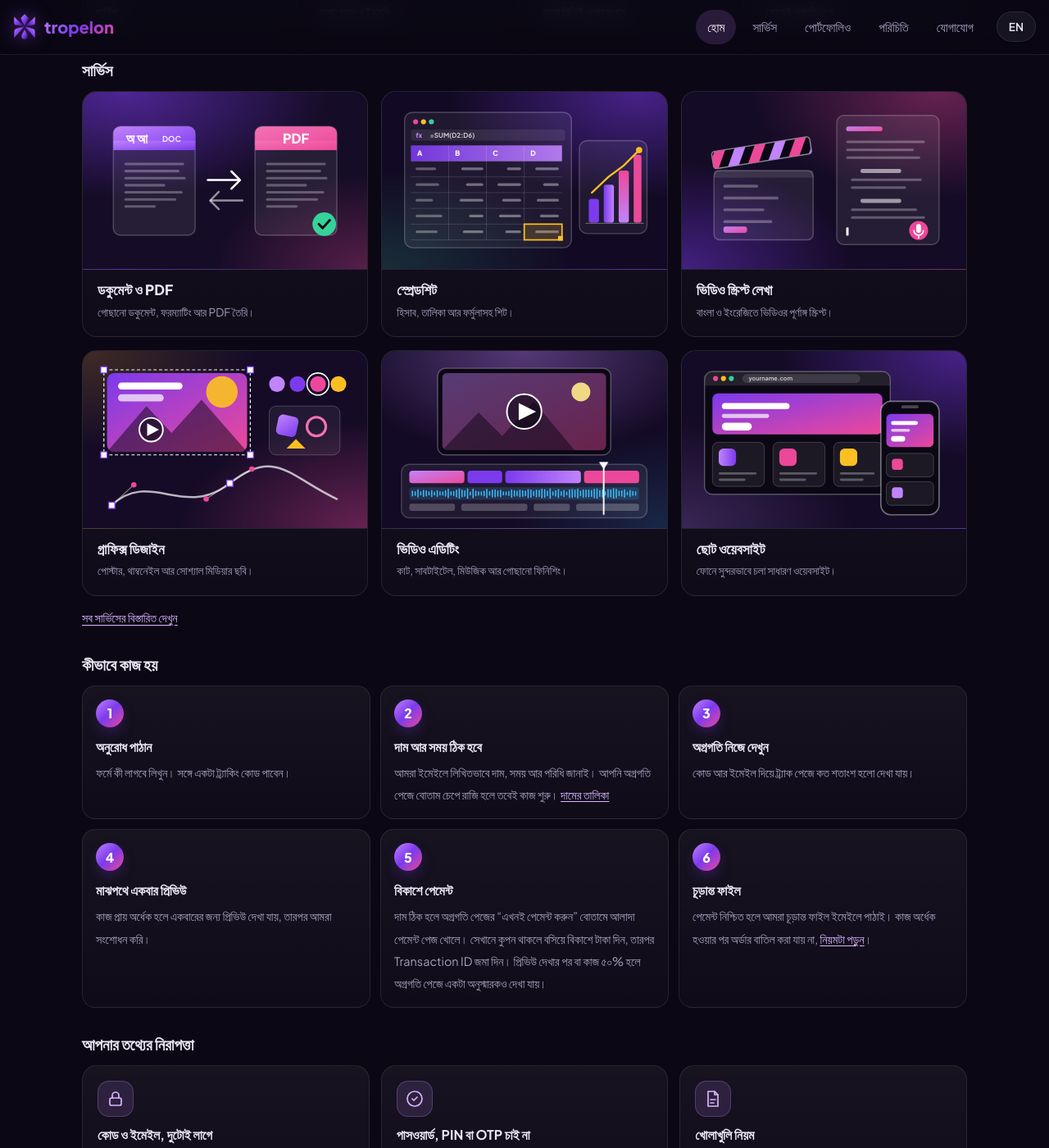
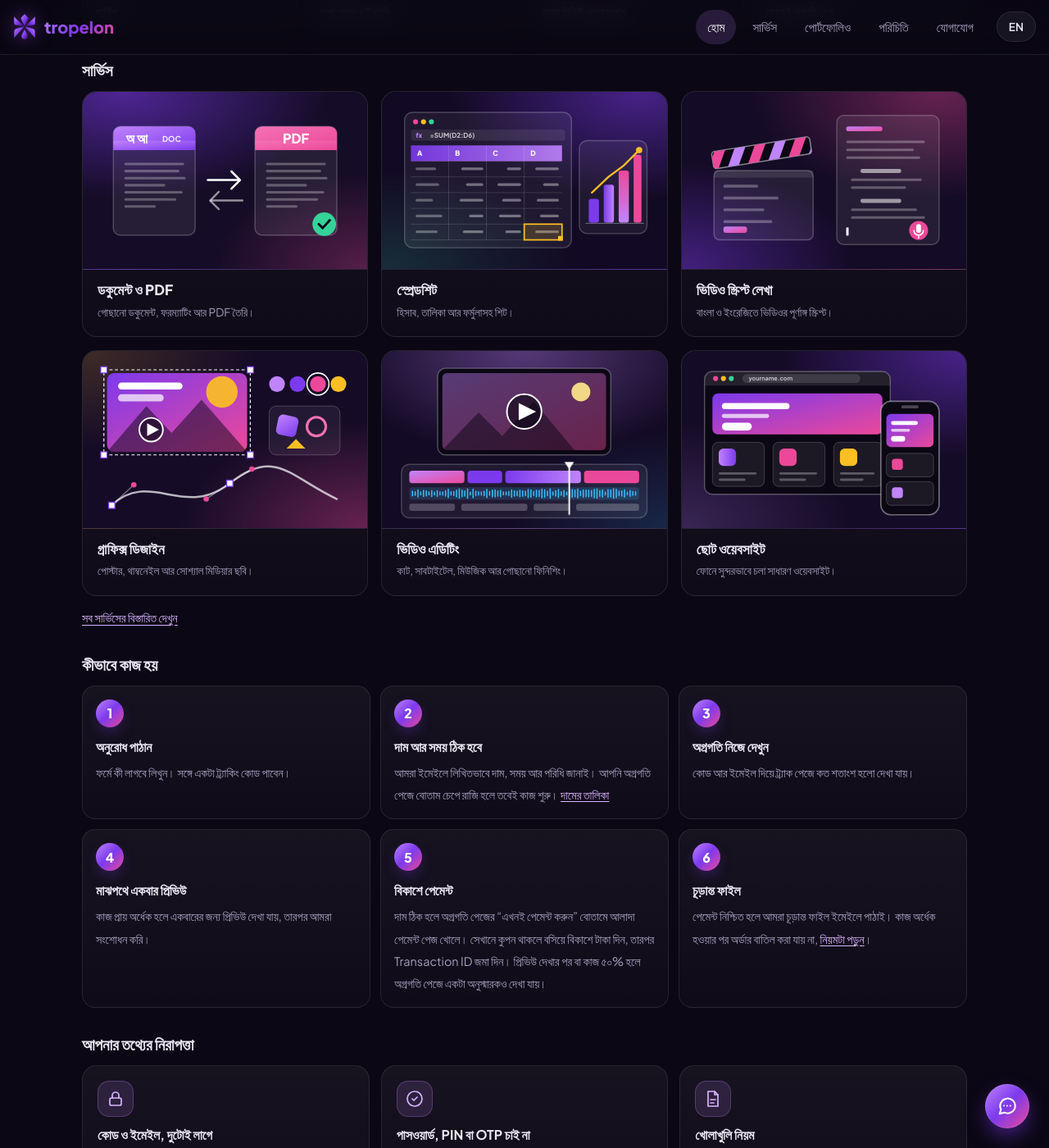
Before and after one commit to tropelon/Ponzile, a Jekyll site: the page built from index.html, in a window 1280 px wide and 1400 px high, scrolled down 562 px. Shown: the whole window at 82% size. Built offline with Jekyll 4.4.1, drawn with Linux system fonts in a browser that asks for light colours.

Commit message:
Update default.html

```diff
--- a/_layouts/default.html
+++ b/_layouts/default.html
@@ -52,6 +52,8 @@
 
   {% include nav.html mode="bottom" %}
 
+  {% if site.data.chat.enabled != false and page.chat != false %}{% unless page.url contains '/preview-maker' %}{% include chat.html %}{% endunless %}{% endif %}
+
   <script>
     document.getElementById('langBtn').addEventListener('click',function(){
       var n=document.documentElement.lang==='bn'?'en':'bn';
```
